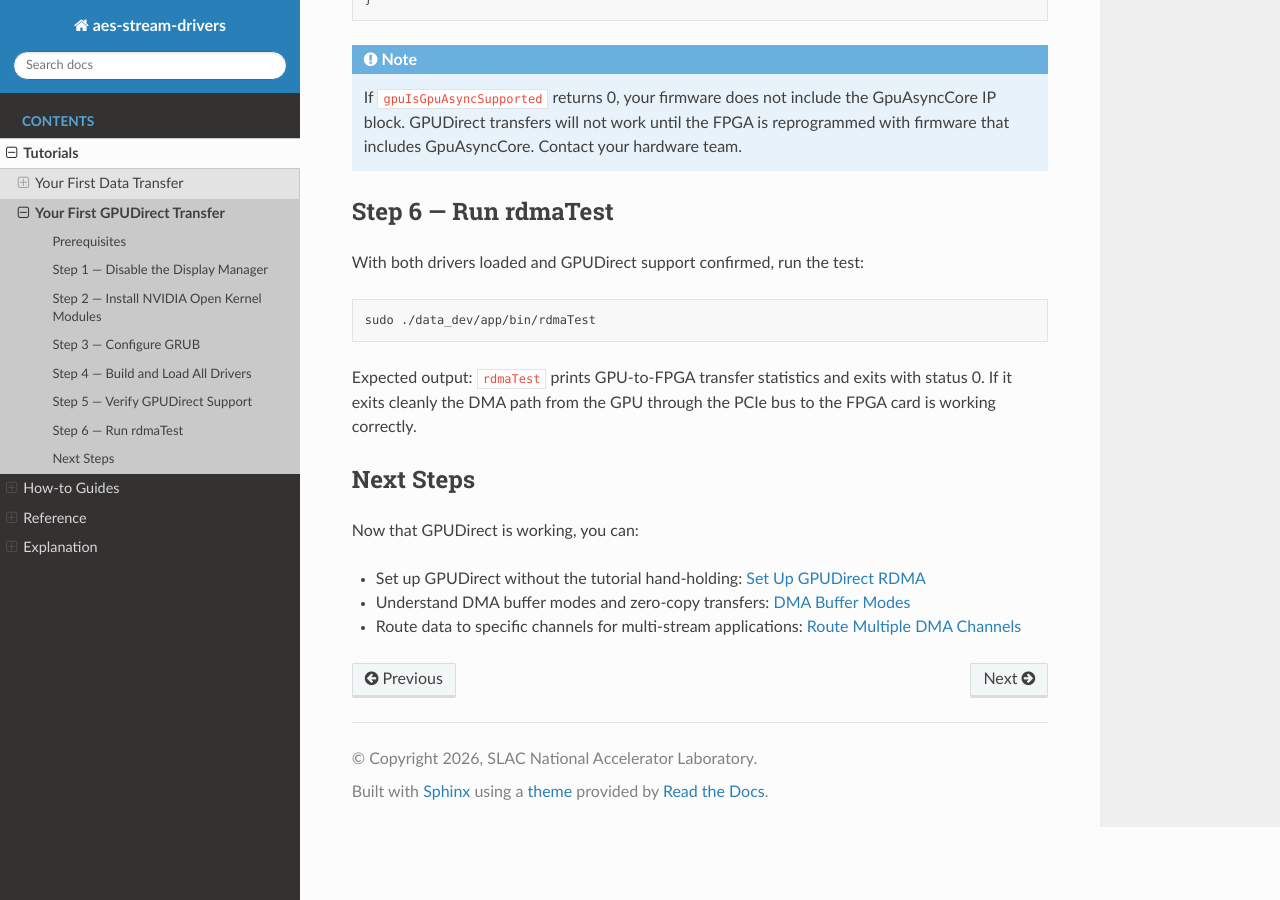
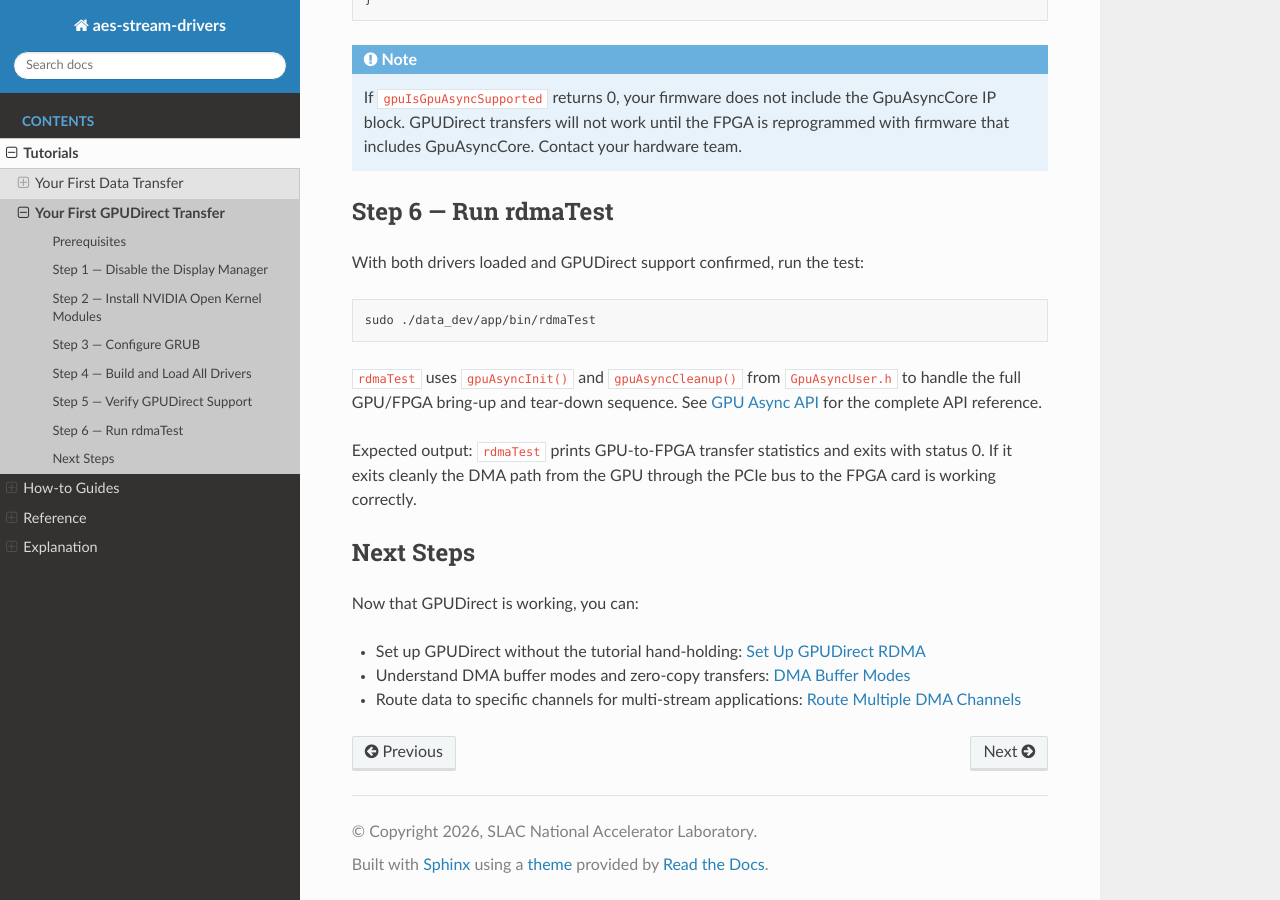
Before and after one commit to slaclab/aes-stream-drivers, a Sphinx documentation site: the page built from docs/tutorials/gpudirect-first.rst, in a window 1280 px wide and 900 px high, scrolled down 3353 px. Built offline with Sphinx 7.4.7 and the Read the Docs theme 3.1.0, drawn with Linux system fonts in a browser that asks for light colours.

Commit message:
Add GpuAsync user-space lifecycle API and refactor rdmaTest
Add GpuAsyncContext and gpuAsyncInit()/gpuAsyncCleanup() to
GpuAsyncUser.h, encapsulating the full GPU/FPGA bring-up and strict
reverse-order tear-down for GPUDirect RDMA applications. Refactor
rdmaTest.cu to use the new API, replacing ~185 lines of inline
boilerplate in main() and threading GpuAsyncContext* through
runSimpleLoop.

Harden ioctl wrappers in GpuAsync.h: gpuGetGpuAsyncVersion and
gpuGetMaxBuffers now return ssize_t so -1/errno failures are
representable; gpuIsGpuAsyncSupported correctly maps ioctl failure to
false; doc comments reflect -1/errno (not -ENOTSUPP).

Add CUDA 13.2 compatibility via "#if CUDA_VERSION >= 13000" guard for
the cuCtxCreate 3->4 arg change, and make GpuAsyncUser.h
self-contained.

Add Doxygen comments across the public API and a Sphinx reference page
(docs/reference/gpu-async-api.rst) covering both GpuAsync.h and
GpuAsyncUser.h, rendered via Breathe.

Lifecycle correctness
 - gpuAsyncInit: goto-based unwind where each label unwinds exactly the
   steps that succeeded; seeds ctx->fd = -1 before any early-return path;
   disables FPGA DMA engines early; flushes the GPU stream before
   enabling engines; checks cuStreamWriteValue32 return; logs errno and
   CUDA error names on syscall/CUDA failures; caches gpuGetMaxBuffers /
   gpuGetGpuAsyncVersion; validates bufCnt > 0 and bufSize > 0 before
   alignment/bound checks; NULL-guards every cudaFree in unwind loops
   and unwinds partial NVIDIA memory registration on rx failure.
 - gpuAsyncCleanup: strict reverse-init order; NULL-guard every handle;
   fd = -1 after teardown to prevent close(stdin) on double cleanup;
   clears ctx->devRegs and stale handles.
 - Init-failure exit code normalized to 1.

rdmaTest fixes
 - Validate hdr.size before loopback rx->tx copy and against allocated
   buffer on file dump.
 - Enqueue loopback device-to-device copy on ctx->cuStream (not the
   default stream).
 - Bound tmpbuf / -x file-dump allocation to actual payload size using
   size_t to match the -x path; clamp dump copy to per-buffer cudaMalloc
   size; guard negative s_dumpBytes before vector sizing.
 - Use cached ctx->dmaHeaderSize in the loopback hot loop copy.
 - Cast bufSize to unsigned for %x; dedupe/reorder includes.

```diff
--- a/docs/reference/index.rst
+++ b/docs/reference/index.rst
@@ -10,6 +10,7 @@
 
    dma-api
    axis-api
+   gpu-async-api
    ioctl-table
    module-parameters
    device-nodes
--- a/docs/tutorials/gpudirect-first.rst
+++ b/docs/tutorials/gpudirect-first.rst
@@ -186,6 +186,11 @@
 
    sudo ./data_dev/app/bin/rdmaTest
 
+``rdmaTest`` uses ``gpuAsyncInit()`` and ``gpuAsyncCleanup()`` from
+``GpuAsyncUser.h`` to handle the full GPU/FPGA bring-up and tear-down
+sequence. See :doc:`../reference/gpu-async-api` for the complete API
+reference.
+
 Expected output: ``rdmaTest`` prints GPU-to-FPGA transfer statistics and
 exits with status 0. If it exits cleanly the DMA path from the GPU through
 the PCIe bus to the FPGA card is working correctly.
```
Also changed, not shown: docs/reference/gpu-async-api.rst (added, +43 -0 lines), 4 other files.
